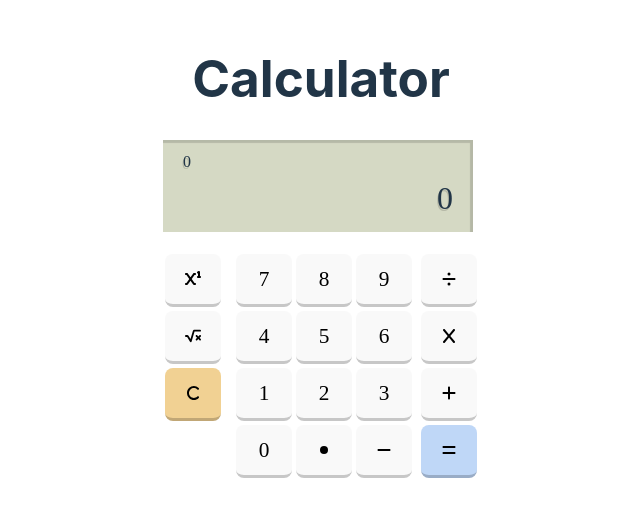
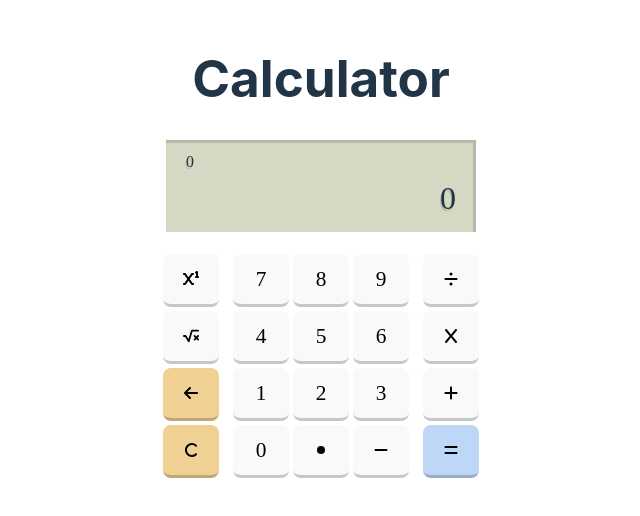
Before and after one commit to AshCaiH/cn_w5_react-calculator, a React (Vite) app: page / in a window 1280 px wide. Shown: the part 152-668 px from the top of the page, without its empty margins (319-959 px from the left). Built offline with nearby package versions, Linux system fonts and the light colour scheme; a web font is replaced by a local one.

Commit message:
Added backspace key

```diff
--- a/src/App.css
+++ b/src/App.css
@@ -17,6 +17,7 @@
   flex-wrap: wrap;
   align-self: center;
   justify-content: center;
+  margin: 0 5px;
 }
 
 .btn0 {
@@ -37,10 +38,6 @@
   flex-direction: column;
 }
 
-.leftKeys {
-  margin-right: 6px;
-}
-
 .display {
   font-family: "Chivo Mono";
   font-variant-ligatures: none;
@@ -50,6 +47,7 @@
   margin-bottom:20px;
   width: 270px;
   overflow: hidden;
+  align-self: center;
 }
 
 .displayRow p {
@@ -100,7 +98,7 @@ button:active {
   font-size: 16pt;
 }
 
-.btnC {
+.btnC, .btnBkSp {
   background-color: rgb(241, 209, 147);
 }
 
--- a/src/App.jsx
+++ b/src/App.jsx
@@ -1,5 +1,6 @@
 import { useState } from 'react';
-import { FaDivide, FaPlus, FaX, FaMinus, FaC, FaEquals, FaSuperscript, FaSquareRootVariable  } from "react-icons/fa6";
+import { FaDivide, FaPlus, FaX, FaMinus, FaC, FaEquals, FaSuperscript,
+         FaSquareRootVariable,FaArrowLeft} from "react-icons/fa6";
 import { GoDotFill, } from "react-icons/go";
 import './App.css'
 
@@ -17,6 +18,7 @@ const bottomKeys = [
 const leftKeys = [
   {name:"Pow",  class:"Pow",  icon:<FaSuperscript/>},
   {name:"Sqrt", class:"Sqrt", icon:<FaSquareRootVariable/>},
+  {name:"BkSp", class:"BkSp", icon:<FaArrowLeft/>},
   {name:"C",    class:"C",    icon:<FaC/>}
 ]
 const displaySize = 12; // How many characters can appear on the display.
@@ -115,12 +117,16 @@ function App() {
         setNextCalc("");
         break;
       case ".":
-        if (tempResult) setDisplay("0.");
+        if (tempResult) setDisplay("0.".toString());
         else setDisplay(display.toString() + ".");
         break;
       case "=":
         calculate(true);
         setNextCalc("");
+        break;
+      case "BkSp":
+        if (display.length > 1) setDisplay(display.slice(0, -1));
+        else setDisplay("0");
         break;
       default:
         // User can change calc function after picking one.
@@ -130,7 +136,11 @@ function App() {
   }
 
   const makeButton = (command, index) => {
-    return <button className={"btn"+command.class} onClick={() => inputCommand(command.name)} key={index}>{command.icon ? (command.icon) : (command.name)}</button>
+    return <button
+      className={"btn"+command.class}
+      onClick={() => inputCommand(command.name)}
+      key={index}>{command.icon ? (command.icon) : (command.name)}
+    </button>
   }
 
   return (
@@ -169,6 +179,8 @@ function App() {
       </div>
     </>
   )
+
+  // document.addEventListener(KeyboardEvent.
 }
 
 export default App
```
